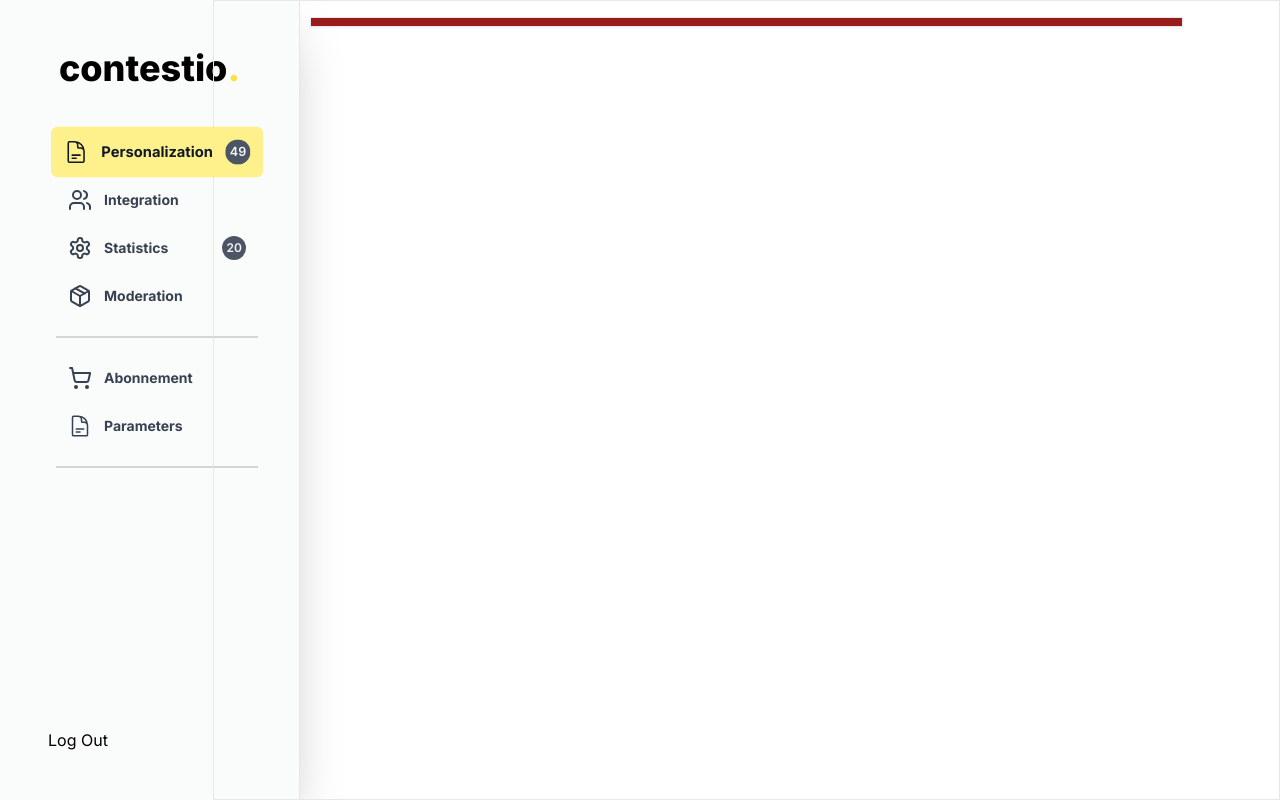
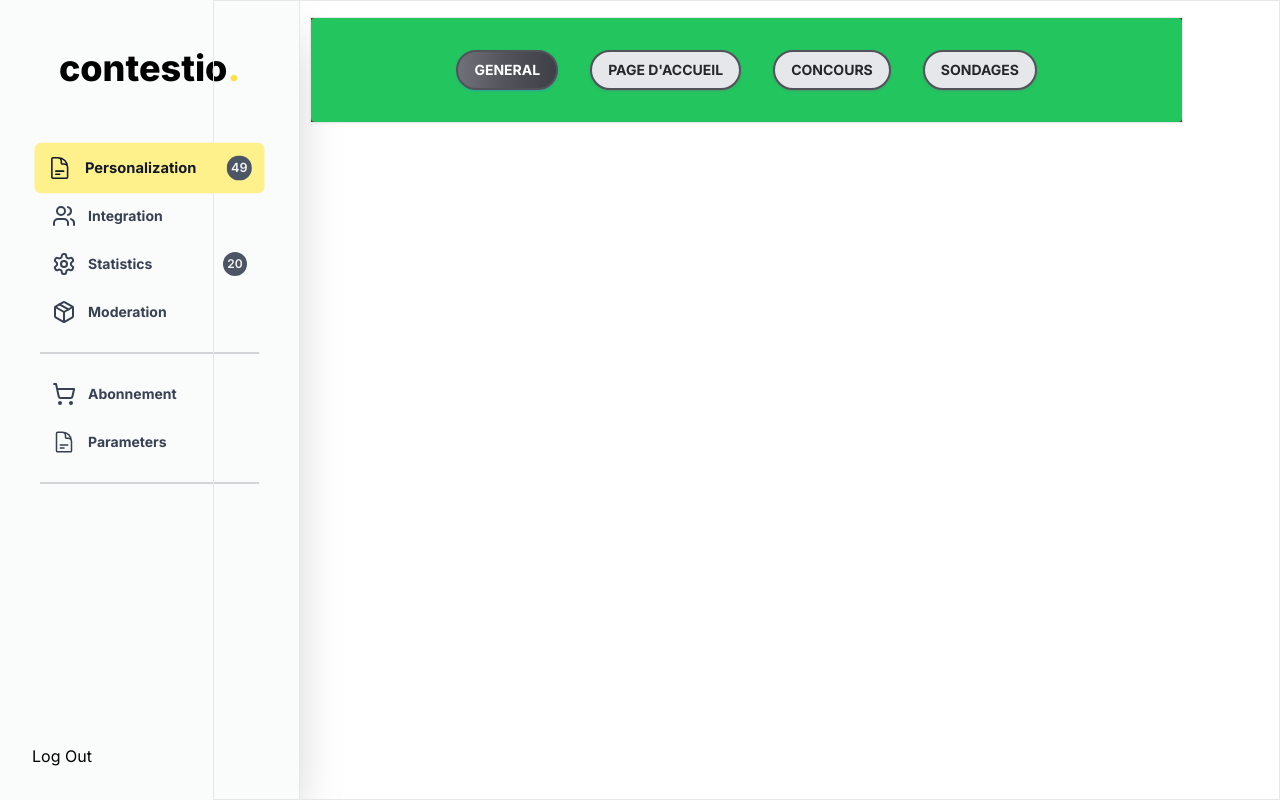
Before and after one commit to sadhu-sanjay/cabesto, a Next.js app: page /personalization in a window 1280 px wide. Built offline with nearby package versions, Linux system fonts and the light colour scheme.

Commit message:
updaed the tabbar

```diff
--- a/src/app/(dashboard)/personalization/page.tsx
+++ b/src/app/(dashboard)/personalization/page.tsx
@@ -7,22 +7,22 @@ import { TabItem } from "~/models/types";
 export default function Page() {
 
     const items: Array<TabItem> = [
-        { label: "Ongoing", value: "ongoing", count: 0 },
-        { label: "Approved", value: "approved", count: 0 },
-        { label: "Rejected", value: "rejected", count: 0 },
-        { label: "Draft", value: "draft", count: 0 },
+        { label: "GENERAL", value: "ongoing", count: 0 },
+        { label: "PAGE D'ACCUEIL", value: "approved", count: 0 },
+        { label: "CONCOURS", value: "rejected", count: 0 },
+        { label: "SONDAGES", value: "draft", count: 0 },
     ];
 
     const [ activeTab, setActiveTab ] = useState<TabItem>(items[0])
 
-    return (<div className="flex-1 bg-red-800 w-full h-2">
-        {/* <Tabs
+    return (<div className="flex-1 bg-red-800 w-full h-full">
+        <Tabs
           items={items}
           className="bg-gray-200 "
           activeTab={activeTab}
           onChange={(item: TabItem) => {
             setActiveTab(item);
           }}
-        /> */}
+        />
     </div>)
 }
--- /dev/null
+++ b/src/components/atoms/button.tsx
@@ -0,0 +1,41 @@
+import { FunctionComponent } from "react";
+
+const Button = ({
+  title = "Delete",
+  className,
+  onClick,
+  showIcon = true,
+  Icon,
+  isDisabled = false,
+  isActive = true,
+}: {
+  title: string;
+  onClick: () => void;
+  className?: string;
+  Icon?: FunctionComponent<React.SVGProps<SVGSVGElement>>;
+  showIcon?: boolean;
+  isDisabled?: boolean;
+  isActive?: boolean;
+}) => {
+  return (
+    <>
+      <button
+        onClick={onClick}
+        className={`rounded-full px-4 py-2 text-center text-white font-bold text-sm ${className}
+    ${
+      isActive
+        ? "bg-gradient-to-r from-zinc-500 via-zinc-600 to-zinc-700 hover:bg-gradient-to-br focus:ring-4 focus:outline-none focus:ring-blue-300 dark:focus:ring-blue-800 shadow-sm shadow-blue-500/50 dark:shadow-sm dark:shadow-blue-800/80"
+        : "text-zinc-800 bg-gray-200 hover:bg-gray-300 focus:ring-4 focus:outline-none focus:ring-gray-300 dark:focus:ring-gray-800 shadow-sm shadow-gray-500/50 dark:shadow-sm dark:shadow-gray-800/80"
+    }
+    `}
+        disabled={isDisabled}
+      >
+        {showIcon && Icon && (
+          <Icon width={20} height={20} className="mr-2 inline" />
+        )}
+        {title}
+      </button>
+    </>
+  );
+};
+export default Button;
--- a/src/components/atoms/tab-button.tsx
+++ b/src/components/atoms/tab-button.tsx
@@ -1,4 +1,5 @@
 import { FunctionComponent } from "react";
+import Button from "./button";
 
 const TabButton = ({
   title = "Delete",
@@ -17,25 +18,7 @@ const TabButton = ({
   isDisabled?: boolean;
   isActive?: boolean;
 }) => {
-  return (
-    <>
-      <button
-        className={`inline-flex items-center justify-center text-xs font-semibold
-          disabled:opacity-50 hover:bg-secondary/80  bg-gray-200 text-black
-          rounded-4px px-3 py-2
-          ${
-            isActive
-              ? "dark:text-gray-900 shadow-md outline-none bg-white "
-              : "dark:text-gray-400 bg-white dark:bg-gray-800"
-          }
-           dark:hover:bg-secondary/80 dark:text-gray-200`}
-        disabled={isDisabled}
-        onClick={onClick}
-      >
-        {title}
-      </button>
-    </>
-  );
+  return <Button className="border-2 border-zinc-600" isActive={isActive} title={title} isDisabled={isDisabled} onClick={onClick} />;
 };
 
 export default TabButton;
--- a/src/components/molecules/tab.tsx
+++ b/src/components/molecules/tab.tsx
@@ -17,14 +17,14 @@ const Tabs: React.FC<TabsProps> = ({
 }) => {
   return (
     <div
-      className={`tabs flex items-center gap-1 rounded-4px  shadow-sm px-1.5 py-1 dark:bg-gray-700 ${className}
+      className={`w-full bg-green-500 gap-8 justify-center flex rounded shadow-sm py-8 dark:bg-gray-700 ${className}
     `}
     >
       {items.map((tab, index) => (
         <TabButton
           key={index}
           isActive={activeTab.value === tab.value}
-          title={tab.label + " " + "(" + tab.count + ")"}
+          title={tab.label }
           onClick={() => onChange(tab)}
         />
       ))}
--- a/src/components/organisms/navbar.tsx
+++ b/src/components/organisms/navbar.tsx
@@ -22,12 +22,12 @@ export const Navbar: React.FC<NavBarProps> = ({
 
   return (
     <div
-      className={`h-full w-full shadow-2xl hidden border-r bg-gray-100/40 lg:block dark:bg-gray-800/40 p-12 min-w-[300px] ${className}`}
+      className={`h-full w-full shadow-2xl hidden border-r bg-gray-100/40 lg:block dark:bg-gray-800/40 p-8 min-w-[300px] ${className}`}
     >
       {/* Side Conatiner */}
-      <div className="flex flex-col gap-8 justify-between h-full">
+      <div className="flex flex-col gap-8 justify-between h-full ">
         {/* Logo */}
-        <div className="flex items-center justify-center ">
+        <div className="flex items-center justify-center py-4">
           <a className="flex items-center gap-2 font-semibold" href="#">
             {/* <Image alt="..." src="" width={30} height={30} /> */}
             <p className="text-4xl font-extrabold">
```
